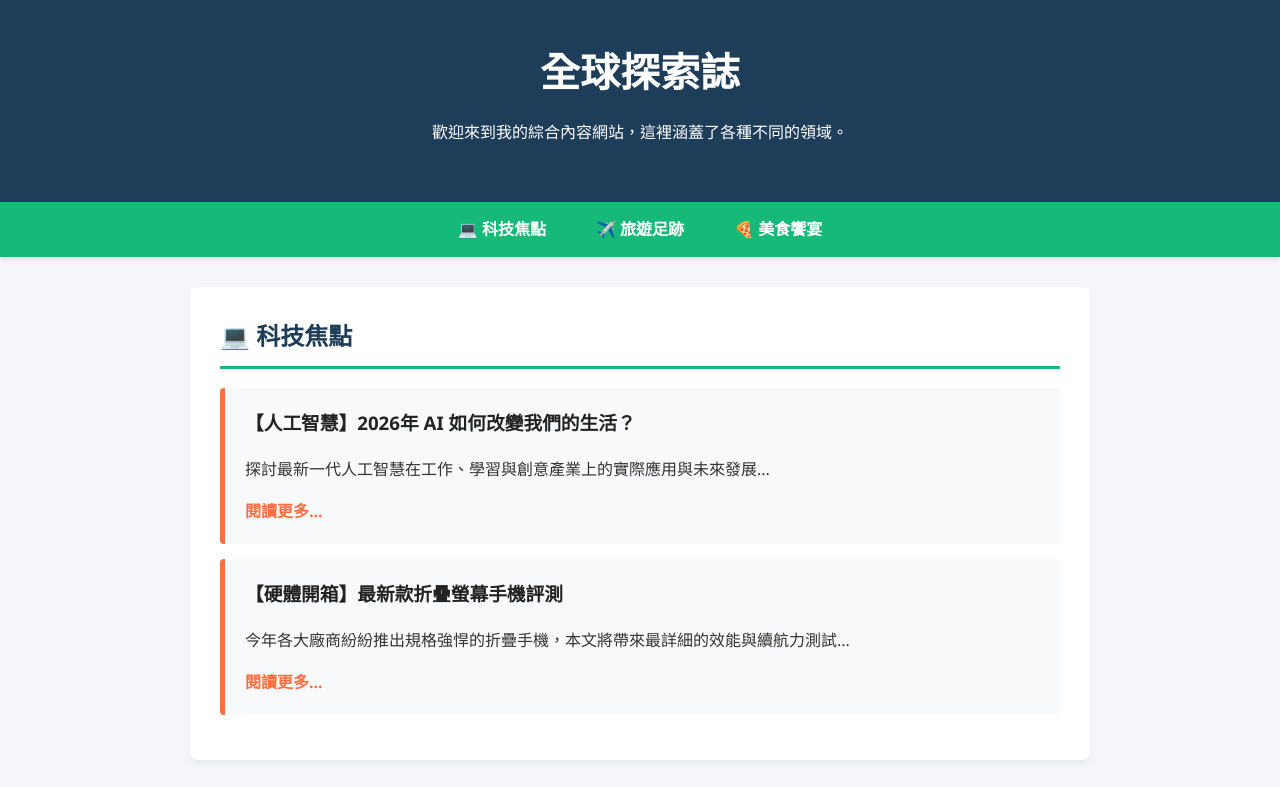
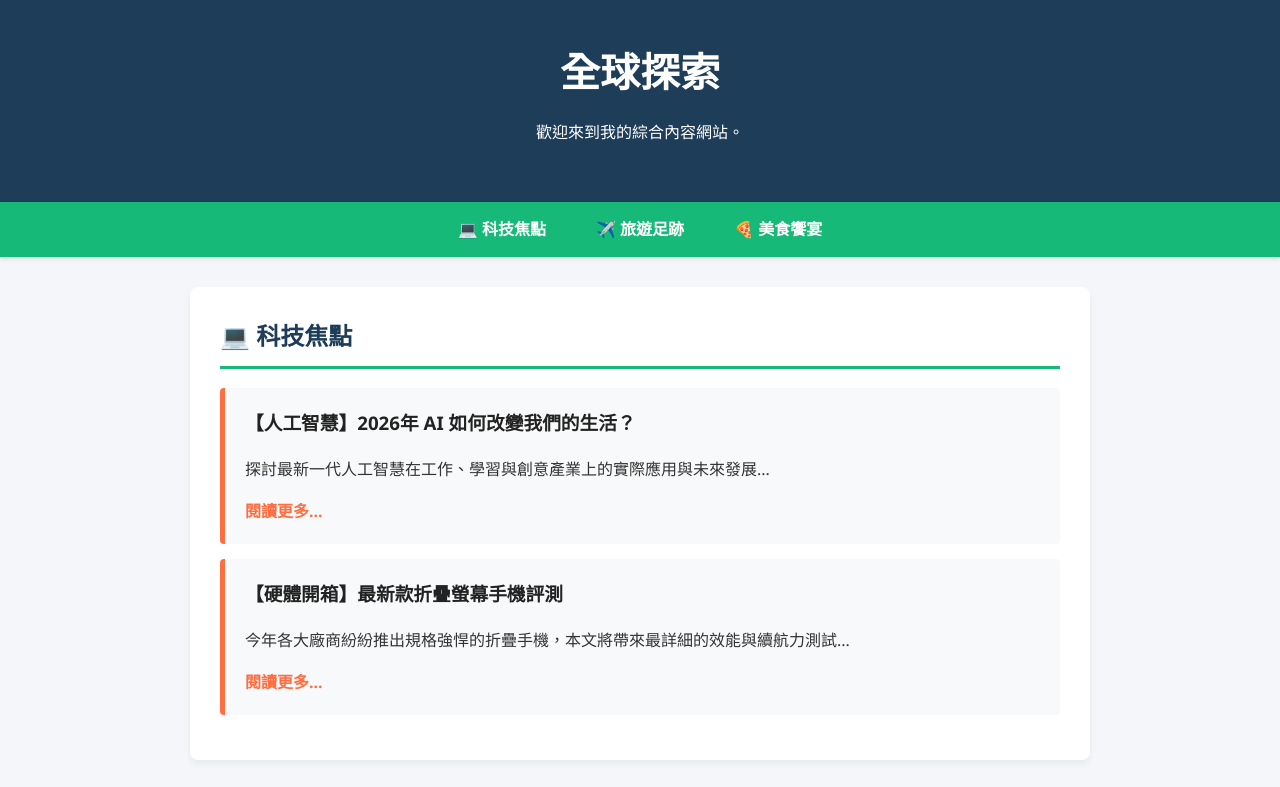
Before and after one commit to lslkenneth0710/web, a plain HTML site: page index.html in a window 1280 px wide. Shown: the top 787 px of the page. Drawn offline with Linux system fonts and the light colour scheme.

Commit message:
Update index.html

```diff
--- a/index.html
+++ b/index.html
@@ -109,8 +109,8 @@
 <body>
 
     <header>
-        <h1>全球探索誌</h1>
-        <p>歡迎來到我的綜合內容網站，這裡涵蓋了各種不同的領域。</p>
+        <h1>全球探索</h1>
+        <p>歡迎來到我的綜合內容網站。</p>
     </header>
 
     <nav>
@@ -162,7 +162,7 @@
     </main>
 
     <footer>
-        <p>© 2026 全球探索誌. 保留所有權利。</p>
+        <p>©全球探索. 保留所有權利|by lslkenneth 2001-2026。</p>
     </footer>
 
 </body>
```
